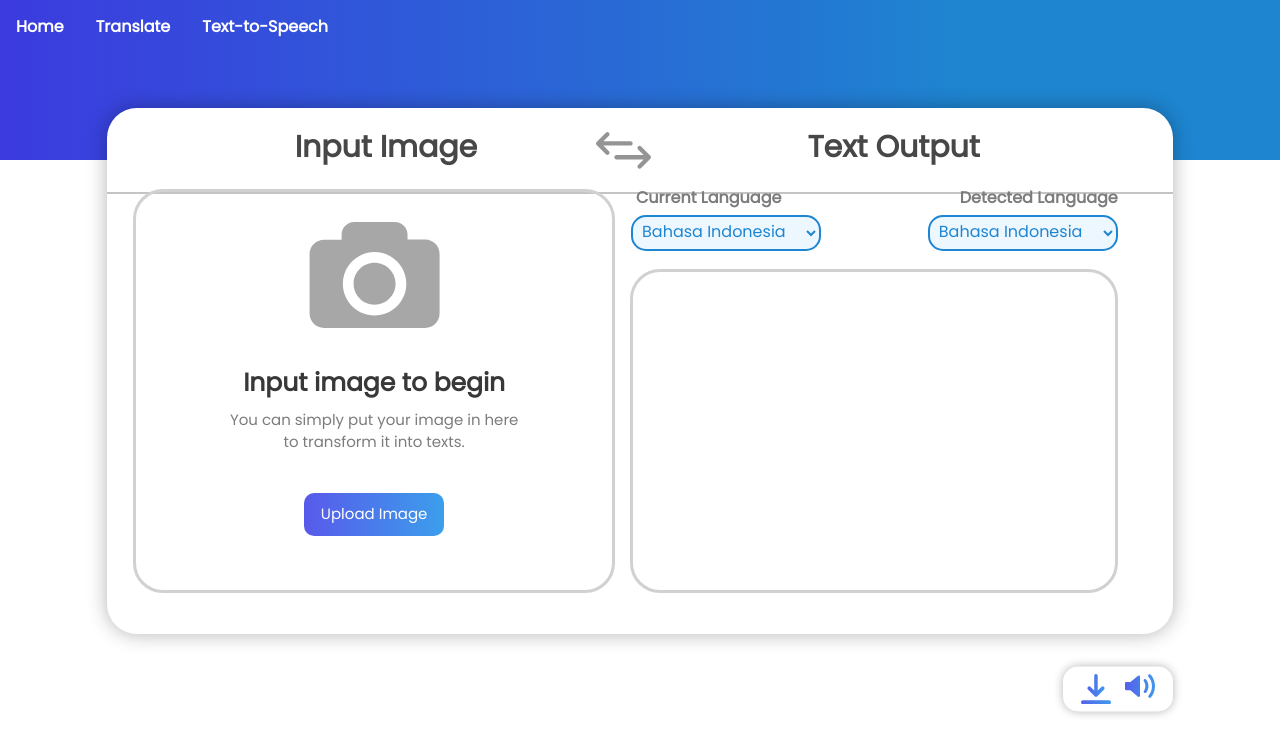
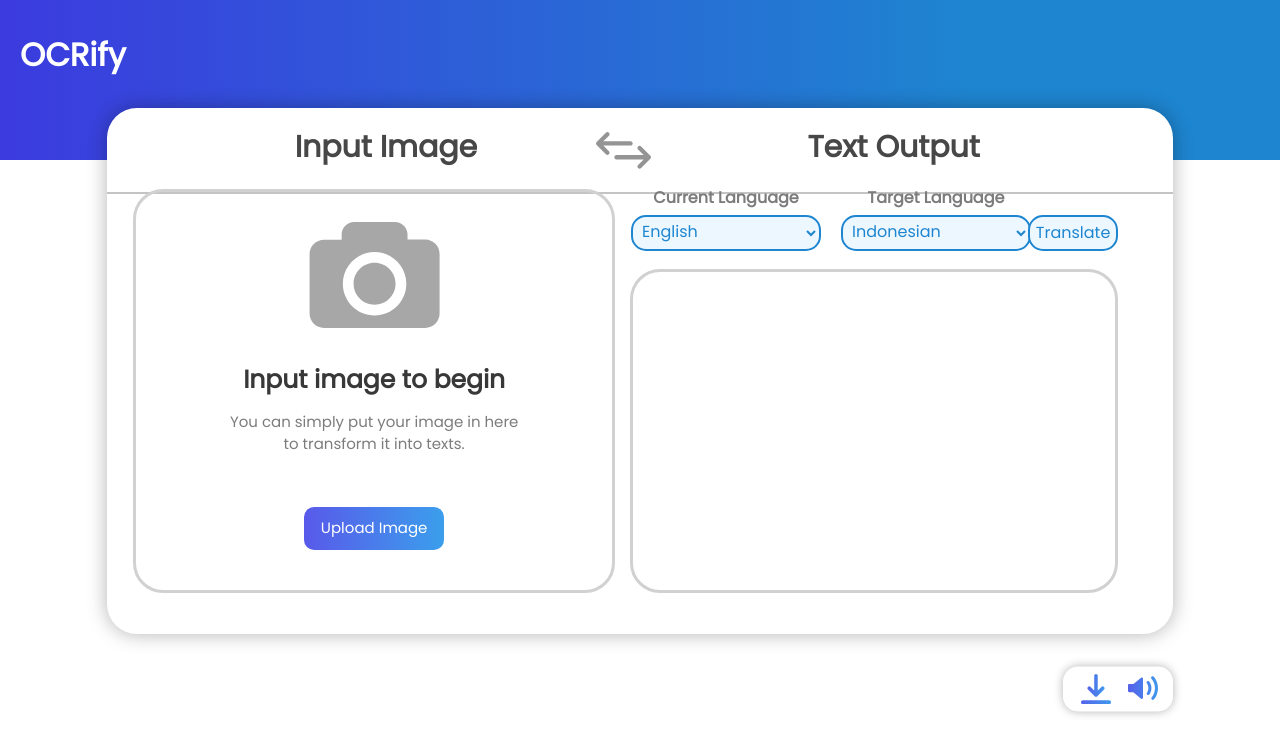
Before and after one commit to hafidzarifudin/OCRify-1, a Django app: page / in a window 1280 px wide. Shown: the top 755 px of the page. Run offline with Django 4.2, Linux system fonts and the light colour scheme; parts of the project's set-up code (start-up, migrations or seed data) failed here and were passed over.

Commit message:
Integration finished

```diff
--- a/cogserv/compvis/models.py
+++ b/cogserv/compvis/models.py
@@ -2,5 +2,3 @@ from distutils.command.upload import upload
 from django.db import models
 
 # Create your models here.
-class OCRInput(models.Model):
-    input_img = models.ImageField()
--- a/cogserv/compvis/static/styles.css
+++ b/cogserv/compvis/static/styles.css
@@ -4,7 +4,7 @@ body {
     font-family: 'Poppins',sans-serif;
 }
 
-.bruh {
+.page-header {
     position: absolute;
     width: 100vw;
     height: 20vh;
@@ -13,12 +13,12 @@ body {
     background: linear-gradient(90deg, #3C39DF -1.88%, #1E85D0 75.72%);
     color: white;
 }
-.bruh a {
+.page-header h1 {
     color: white;
    text-decoration: none;
    text-align: center;
    float: left;
-   padding: 14px 16px;
+   padding: 10px 20px;
    font-weight: bold;
 }
 
@@ -178,9 +178,9 @@ body {
 
 .left-text{
     position: absolute;
-    width: 200px;
+    width: 190px;
     height: 30px;
-    right: calc(2.152vw + 37.638vw - 200px);
+    right: calc(2.152vw + 37.638vw - 185px);
 
     font-family: 'Poppins';
     font-style: normal;
@@ -188,16 +188,16 @@ body {
     font-size: 16px;
     line-height: 18px;
     /* identical to box height */
-    text-align: left;
+    text-align: center;
 
     color: #7C7C7C;
 }
 
 .right-text{
     position: absolute;
-    width: 200px;
+    width: 190px;
     height: 30px;
-    right: 2.152vw;
+    right: calc(2.152vw + 37.638vw - 185px - 190px - 20px);
 
     font-family: 'Poppins';
     font-style: normal;
@@ -205,7 +205,7 @@ body {
     font-size: 16px;
     line-height: 18px;
     /* identical to box height */
-    text-align: right;
+    text-align: center;
 
     color: #7C7C7C;
 }
@@ -258,7 +258,7 @@ body {
 }
 
 .target-dropdown{
-    right: 2.152vw;
+    right: calc(2.152vw + 37.638vw - 185px - 190px - 20px);
 }
 
 .dropdown-value{
@@ -271,6 +271,53 @@ body {
     color: #1E86D1;
     background-color: #EDF7FF;
 
+}
+
+.translate-btn{
+    display: flex;
+    flex-direction: column;
+    align-items: flex-start;
+
+    position: absolute;
+    width: 90px;
+    height: 36px;
+    right: 2.152vw;
+    top: 6.5%;
+
+    background: #EDF7FF;
+    border: 2px solid #1E86D1;
+    border-radius: 15px;
+
+    font-family: 'Poppins';
+    font-style: normal;
+    font-weight: 500;
+    font-size: 16px;
+    line-height: 16px;
+    /* identical to box height */
+    text-align: center;
+
+    color: #1E86D1;
+
+    /* Inside auto layout */
+    flex: none;
+    order: 0;
+    flex-grow: 0;
+}
+
+.translate-btn:hover{
+    background: #DDE7EF;
+    color: #187EC9;
+}
+
+.translate-btn:active{
+    background: #CDD7DF;
+    color: #187EC9;
+}
+
+.translate-text{
+    top:calc(50% - 16px/2);
+    position: absolute;
+    text-align: center;
 }
 
 .result-textbox {
@@ -457,6 +504,7 @@ body {
     left: calc(30% - 60px/2);
     top: calc(50% - 60.23px/2);
     border: none;
+    outline:none;
     background-color: #FFFFFF;
 }
 
@@ -467,5 +515,10 @@ body {
     right: calc(30% - 60px/2);
     top: calc(50% - 60.23px/2);
     border: none;
+    outline: none;
     background-color: #FFFFFF;
 }
+
+.tts-button:hover{
+    cursor: pointer;
+}
--- a/cogserv/compvis/templates/image_form.html
+++ b/cogserv/compvis/templates/image_form.html
@@ -7,10 +7,8 @@
         <link rel = "stylesheet" href="{% static 'styles.css' %}">
     </head>
     <body>
-        <div class="bruh">
-            <a href="#home">Home</a>
-            <a href="#translator">Translate</a>
-            <a href="#tts">Text-to-Speech</a>
+        <div class="page-header">
+            <h1>OCRify</h1>
         </div>
         <div class = "main-div">
             <div class="left-title"><h2>Input Image</h2></div>
@@ -23,7 +21,7 @@
             <div class="title-divider"></div>
             <div class="left-div">
                 <div class="left-div-contents">
-                    <form id="input-image" class="box" method="post" action="" enctype="multipart/form-data" onchange=this.submit();>
+                    <form method="post" action="ocr" enctype="multipart/form-data" onchange=this.submit();>
                         {% csrf_token %}
                         <div class="camera-box">
                             <div class="camera-svg">
@@ -42,23 +40,38 @@
                 </div>
             </div>
             <div class = "right-div">
+                <form method="post" action="translate" enctype="multipart/form-data">
+                    {% csrf_token %}
                     <div class="left-text">
                         Current Language
                     </div>
-                <select class="dropdown-box source-dropdown">
-                    <option value="id" class="dropdown-value">Bahasa Indonesia</option>
-                    <option value="en" class="dropdown-value">English</option>
+                    <select class="dropdown-box source-dropdown" name="source_language">
+                        {% for language in available_languages %}
+                        <option class="dropdown-value" value="{{language.id}}" {% if language.id == selected_source %} selected="selected" {% endif %}>
+                            {{ language.name }}
+                        </option>
+                        {% endfor %}
                     </select>
                     <div class="right-text">
-                    Detected Language
+                        Target Language
                     </div>
-                <select class="dropdown-box target-dropdown">
-                    <option value="id" class="dropdown-value">Bahasa Indonesia</option>
-                    <option value="en" class="dropdown-value">English</option>
+                    <select class="dropdown-box target-dropdown" name="target_language">
+                        {% for language in available_languages %}
+                        <option class="dropdown-value" value="{{language.id}}" {% if language.id == selected_target %} selected="selected" {% endif %}>
+                            {{ language.name }}
+                        </option>
+                        {% endfor %}
                     </select>
+                    <button class="translate-btn" type="submit">
+                        <div class="translate-text">
+                            Translate
+                        </div>
+                    </button>
                     <div class = "result-textbox">
                         <p>{{ result|linebreaksbr|default_if_none:"" }}</p>
                     </div>
+                    <input name="text" value="{{ result|default_if_none:'' }}" style="display:none;"/>
+                </form>
             </div>
         </div>
         <div class="extra-buttons">
@@ -78,7 +91,9 @@
                     </defs>
                 </svg>
             </a>
-            <a class="tts-button">
+            <form action="tts" method="post">
+                {% csrf_token %}
+                <button class="tts-button" type="submit">
                     <svg width="60" height="48" viewBox="0 0 60 48" fill="none" xmlns="http://www.w3.org/2000/svg">
                         <path fill-rule="evenodd" clip-rule="evenodd" d="M47.3402 1.12455C48.7653 0.154074 50.6969 0.336011 51.7949 1.66538C56.8771 7.81824 60 15.6994 60 24.2901C60 32.7891 57.0238 40.593 52.0568 46.7165C51.0354 47.9756 49.2141 48.1486 47.8843 47.2212L47.675 47.0753C46.3513 46.1522 46.1982 44.256 47.2244 43.0105C51.4009 37.9417 53.9063 31.4648 53.9063 24.4072C53.9063 17.1622 51.266 10.529 46.8879 5.4029C45.7796 4.10516 45.9295 2.08513 47.3402 1.12455ZM10.9226 16.0868L26.1602 3.45079C27.6877 2.18403 30 3.27043 30 5.25491V18.4306V30.1493V43.4653C30 45.4458 27.6957 46.5335 26.1666 45.2747L10.6409 32.4931H2.34375C1.04933 32.4931 0 31.4438 0 30.1493V18.4306C0 17.1362 1.04933 16.0868 2.34375 16.0868H10.9226ZM42.3278 11.0709C41.3994 9.88992 39.7516 9.6339 38.4108 10.3113C37.071 10.9883 36.7757 12.7774 37.6273 14.0135C39.6166 16.9013 40.7813 20.4011 40.7813 24.1729C40.7813 27.8121 39.697 31.1981 37.834 34.0255C37.0273 35.2497 37.2896 36.9721 38.5639 37.6971C40.1937 38.6244 42.2848 38.2708 43.282 36.6829C45.5585 33.058 46.875 28.7692 46.875 24.1729C46.875 19.4793 45.4086 14.9899 42.3278 11.0709Z" fill="url(#paint0_linear_12_79)"/>
                         <defs>
@@ -88,7 +103,10 @@
                         </linearGradient>
                         </defs>
                     </svg>
-            </a>
+                </button>
+                <input name="tts" value="{{result}}" style="display:none;"/>
+            </form>
         </div>
+        <iframe name="dummyframe" id="dummyframe" style="display:none;"></iframe>
     </body>
 </html>
--- a/cogserv/compvis/views.py
+++ b/cogserv/compvis/views.py
@@ -12,32 +12,38 @@ context = {
     'result': '',
     'available_languages': available_languages,
     'source_language': 'en',
-    'target_language': 'id'
+    'target_language': 'id',
+    'selected_source': 'en',
+    'selected_target': 'id'
 }
 
 # Create your views here.
 def index(request):
     if request.method == 'GET':
-        return render(request, 'image_form.html')
+        return render(request, 'image_form.html', context)
 
 def ocr_post(request):
     if request.method == 'POST':
         form = OCRInputForm(request.POST, request.FILES)
         if form.is_valid():
             ocr_result = sendOCR(Image.open(request.FILES['input_img']))
-            translation_result = translate(ocr_result, 'en', 'id')
+            translation_result = translate(ocr_result, context['source_language'], context['target_language'])
             context['result'] = translation_result
         return render(request, 'image_form.html', context)
 
 def translate_post(request):
     if request.method == 'POST':
-        form = OCRInputForm(request.POST, request.FILES)
+        form = TranslatorInputForm(request.POST, request.FILES)
         if form.is_valid():
-            ocr_result = sendOCR(Image.open(request.FILES['input_img']))
-            translation_result = translate(ocr_result, 'en', 'id')
+            translation_result = translate(request.POST['text'], request.POST['source_language'], request.POST['target_language'])
             context['result'] = translation_result
-        return render(request, 'image_form.html', context)
+            context['selected_source'] = request.POST['source_language']
+            context['selected_target'] = request.POST['target_language']
+        return redirect(reverse('index'))
 
 def tts_post(request):
     if request.method == 'POST':
-        pass
+        form = TTSInputForm(request.POST, request.FILES)
+        if form.is_valid():
+            text_to_speech(request.POST['tts'])
+        return redirect(reverse('index'))
```
Also changed, not shown: cogserv/compvis/forms.py (+10 -5 lines). Lines whose indentation alone changed are shown as unchanged.
